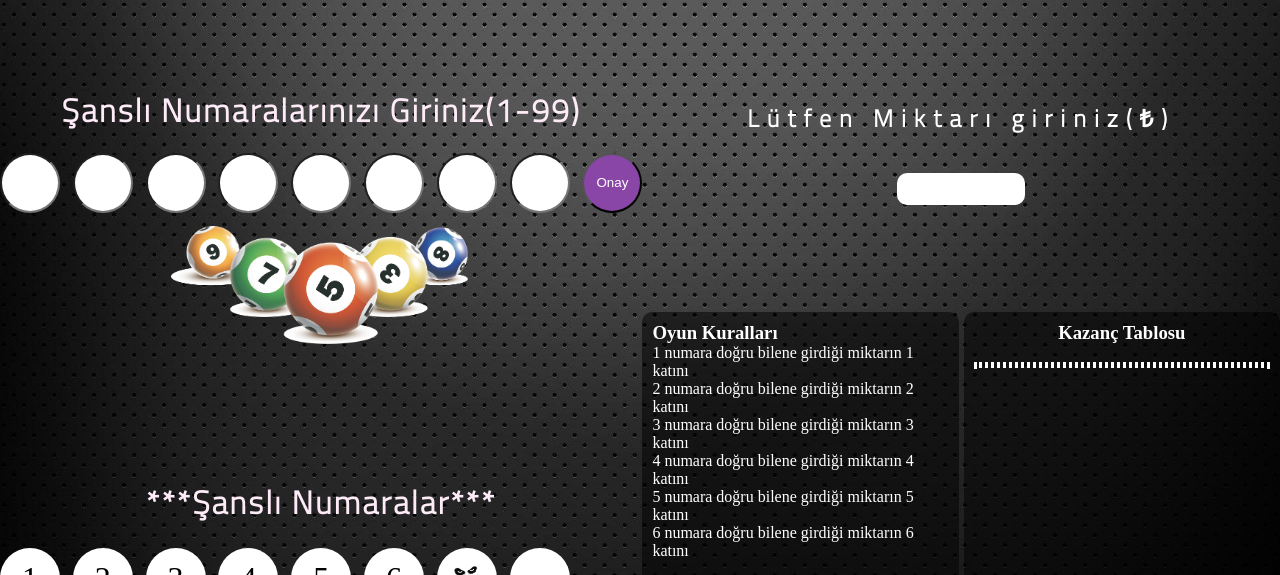
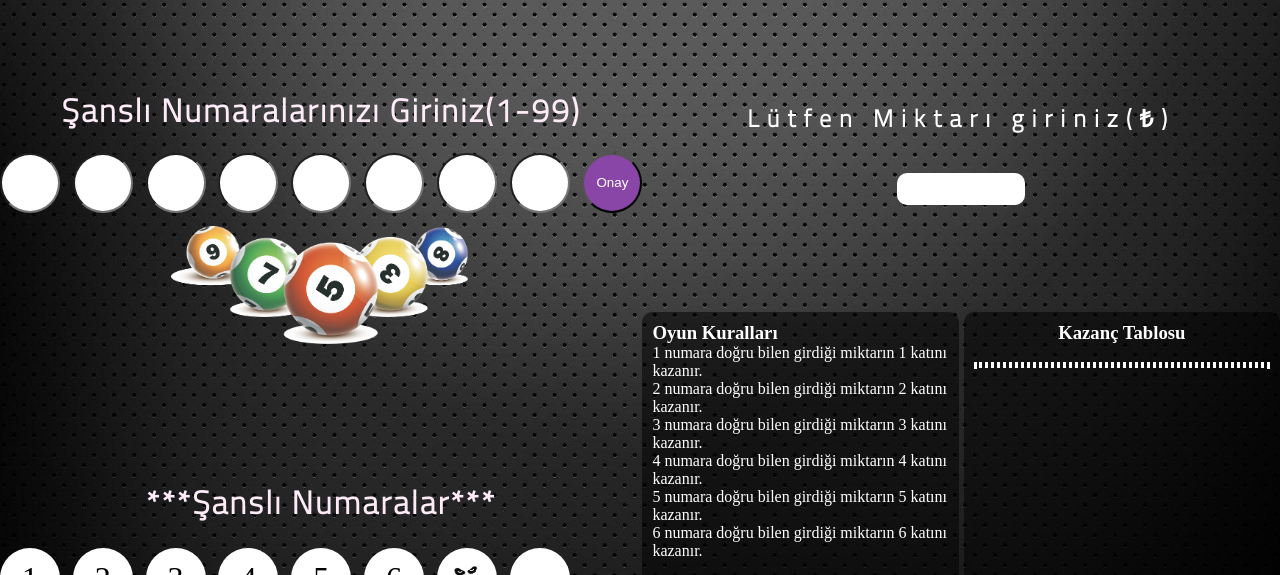
Before and after one commit to MustafaAltas/HTML_CSS_JS_Lottery-Game, a plain HTML site: page index.html in a window 1280 px wide. Shown: the top 575 px of the page. Drawn offline with Linux system fonts and the light colour scheme; a web font is replaced by a local one.

Commit message:
Update index.html

```diff
--- a/index.html
+++ b/index.html
@@ -68,12 +68,12 @@
           <div class="Kurallar">
             <h3>Oyun Kuralları</h3>
             <ul>
-              <li>1 numara doğru bilene girdiği miktarın 1 katını</li>
-              <li>2 numara doğru bilene girdiği miktarın 2 katını</li>
-              <li>3 numara doğru bilene girdiği miktarın 3 katını</li>
-              <li>4 numara doğru bilene girdiği miktarın 4 katını</li>
-              <li>5 numara doğru bilene girdiği miktarın 5 katını</li>
-              <li>6 numara doğru bilene girdiği miktarın 6 katını</li>
+              <li>1 numara doğru bilen girdiği miktarın 1 katını kazanır.</li>
+              <li>2 numara doğru bilen girdiği miktarın 2 katını kazanır.</li>
+              <li>3 numara doğru bilen girdiği miktarın 3 katını kazanır.</li>
+              <li>4 numara doğru bilen girdiği miktarın 4 katını kazanır.</li>
+              <li>5 numara doğru bilen girdiği miktarın 5 katını kazanır.</li>
+              <li>6 numara doğru bilen girdiği miktarın 6 katını kazanır.</li>
             </ul>
           </div>
           <div class="liste">
```
